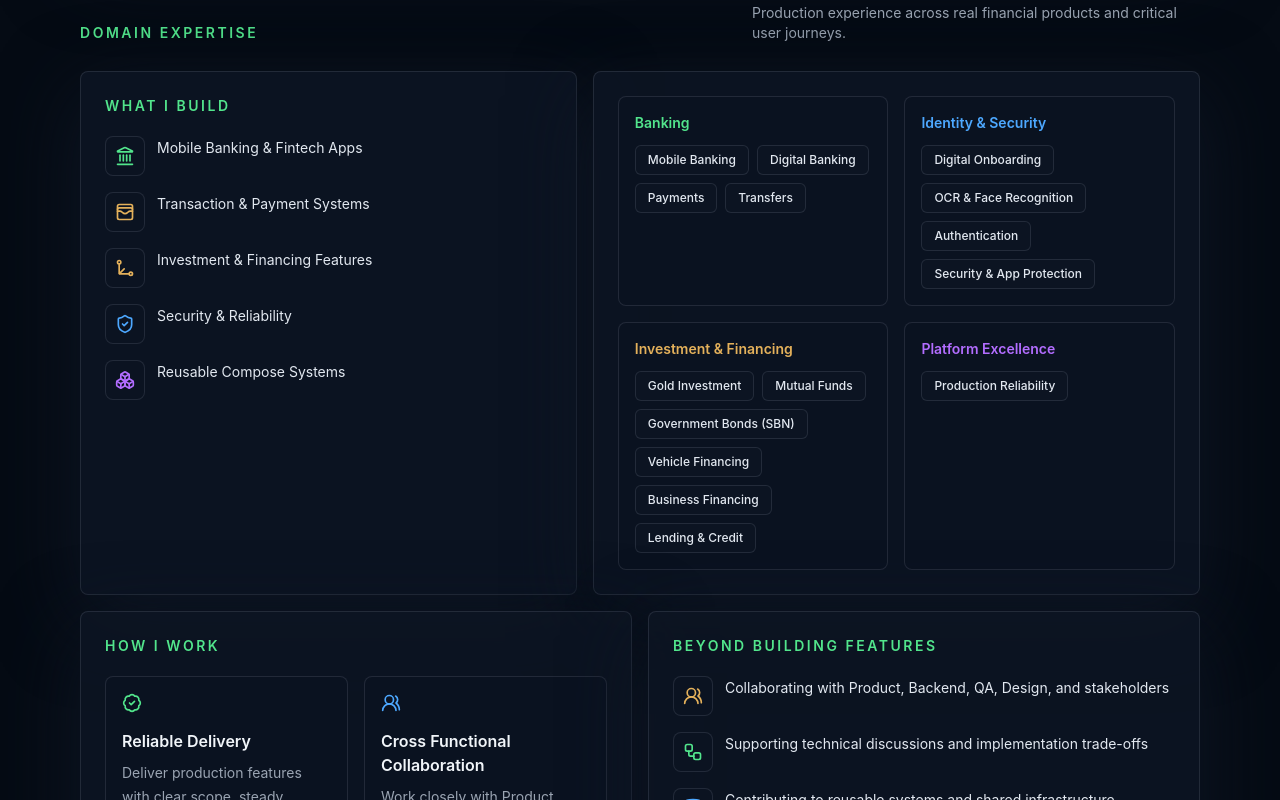
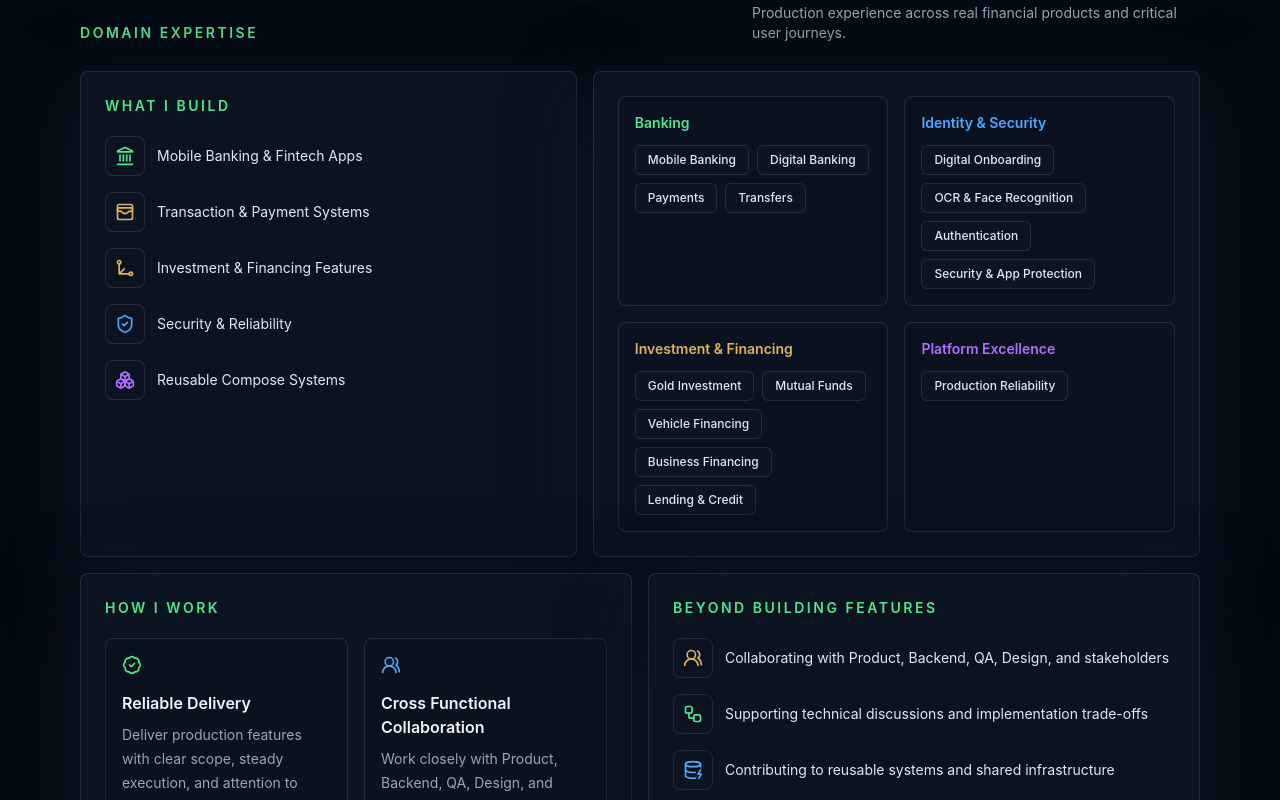
Before and after one commit to tasyamalia/tasyamalia.github.io, a Next.js app: page / in a window 1280 px wide. Shown: the part 4620-5420 px from the top of the page. Built offline with nearby package versions, Linux system fonts and the light colour scheme.

Commit message:
Update expertise content and alignment

```diff
--- a/components/sections/expertise.tsx
+++ b/components/sections/expertise.tsx
@@ -6,7 +6,7 @@
 function MiniCard({ item }: { item: (typeof buildItems)[number] }) {
   const Icon = item.icon;
   return (
-    <div className="flex items-start gap-3">
+    <div className="flex items-center gap-3">
       <span className="grid size-10 shrink-0 place-items-center rounded-lg border border-line bg-panel">
         <Icon className={`size-5 accent-${item.accent}`} />
       </span>
--- a/data/portfolio.ts
+++ b/data/portfolio.ts
@@ -238,7 +238,6 @@
     items: [
       "Gold Investment",
       "Mutual Funds",
-      "Government Bonds (SBN)",
       "Vehicle Financing",
       "Business Financing",
       "Lending & Credit"
```
